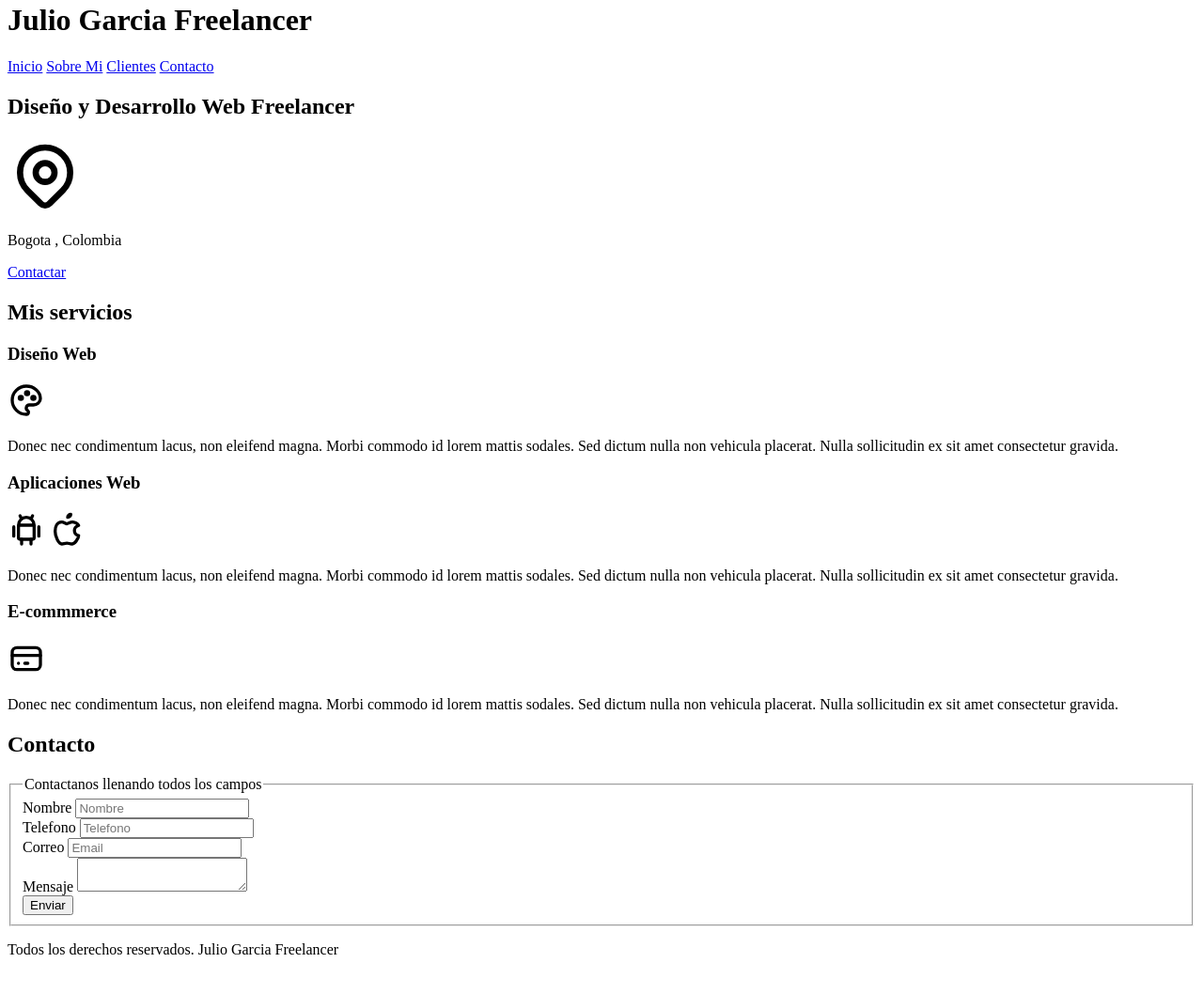
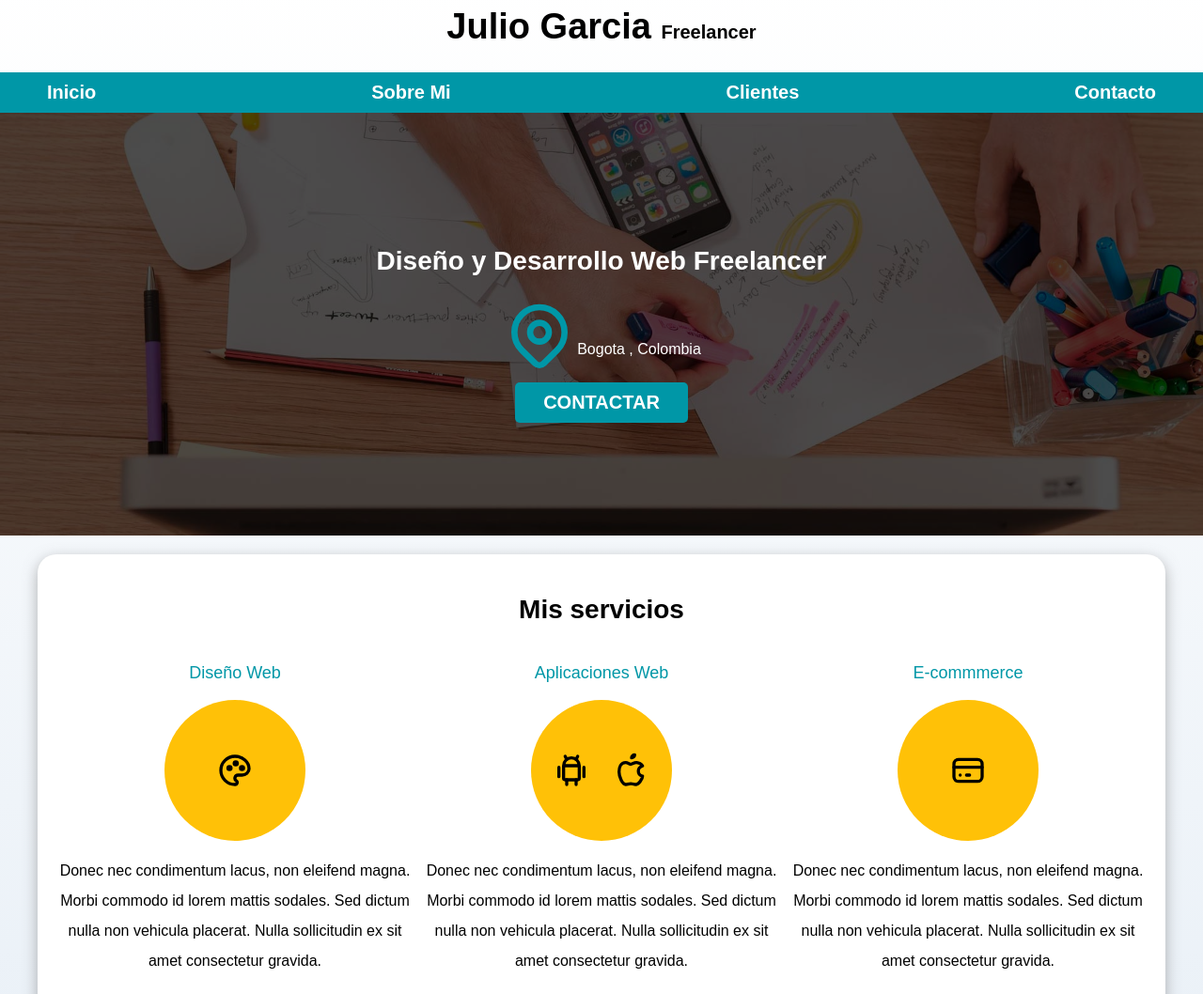
Before and after one commit to JuliofGarcia/Desarrollo-Web, a plain HTML site: page freelancer_inicio/index.html in a window 1280 px wide. Shown: the part 18-1076 px from the top of the page at 94% size. Before the commit the page ends 1054 px from the top, so only its background shows below. Drawn offline with Linux system fonts and the light colour scheme.

Commit message:
Proyecto terminado

```diff
--- /dev/null
+++ b/freelancer_inicio/css/style.css
@@ -0,0 +1,298 @@
+:root {
+    --blanco: #ffffff;
+    --oscuro: #212121;
+    --primario: #ffc107;
+    --secundario: #0097a7;
+    --gris: #757575;
+    --grisClaro: #dfe9f3;
+
+}
+
+/* Globales */
+html {
+    font-size: 62.5%;
+    box-sizing: border-box; /*Hack para Box Model */
+    scroll-snap-type: y mandatory;
+}
+
+/* Scroll Snap */
+.servicios,
+.navegacion-principal,
+.formulario{
+scroll-snap-align: center;
+scroll-snap-stop: always;
+}
+
+*,
+*:before,
+*:after {
+    box-sizing: inherit;
+}
+
+body {
+    font-size: 16px;
+    /* 1rem = 10px */
+    font-family: "Krub", sans-serif;
+    background-image: linear-gradient(to top, var(--grisClaro) 0%, var(--blanco) 100%);
+}
+
+.contenedor {
+    max-width: 120rem;
+    margin: 0 auto;
+
+
+}
+
+
+.boton {
+    background-color: var(--secundario);
+    color: var(--blanco);
+    padding: 1rem 3rem;
+    margin-top: 1rem;
+    font-size: 2rem;
+    text-decoration: none;
+    text-transform: uppercase;
+    font-weight: 700;
+    border-radius: .5rem;
+    width: 90%;
+    text-align: center;
+    border: none;
+}
+
+@media (min-width: 768px) {
+    .boton {
+        width: auto;
+    }
+}
+
+.boton:hover {
+    cursor: pointer;
+}
+
+.sombra {
+    -webkit-box-shadow: 0px 5px 15px 0px rgba(112, 112, 112, 0.54);
+    -moz-box-shadow: 0px 5px 15px 0px rgba(112, 112, 112, 0.54);
+    box-shadow: 0px 5px 15px 0px rgba(112, 112, 112, 0.54);
+    background-color: var(--blanco);
+    padding: 2rem;
+    border-radius: 2rem;
+}
+
+/* Tipografia */
+h1 {
+    font-size: 3.8rem;
+}
+
+h2 {
+    font-size: 2.8rem;
+}
+
+h3 {
+    font-size: 1.8rem;
+}
+
+h1,
+h2,
+h3 {
+    text-align: center;
+}
+
+/* Titulos */
+.titulo span {
+    font-size: 2rem;
+}
+
+/* Utilidades */
+.w-sm-100 {
+    width: 100%;
+}
+
+@media (min-width: 768px) {
+    .w-sm-100 {
+        width: auto;
+    }
+}
+
+.flex {
+    display: flex;
+}
+
+.alinear-derecha {
+    justify-content: flex-end;
+}
+
+
+/* Navegacion principal */
+
+.nav-bg {
+    background-color: var(--secundario);
+}
+
+.navegacion-principal {
+    display: flex;
+    flex-direction: column;
+
+}
+
+@media (min-width: 768px) {
+    .navegacion-principal {
+        flex-direction: row;
+        justify-content: space-between;
+
+    }
+}
+
+.navegacion-principal a {
+    display: block;
+    text-align: center;
+    color: var(--blanco);
+    text-decoration: none;
+    font-size: 2rem;
+    font-weight: 700;
+    padding: 1rem;
+}
+
+.navegacion-principal a:hover {
+    background-color: var(--primario);
+    color: var(--oscuro);
+
+}
+
+/* Hero */
+.hero {
+    background-image: url(../img/hero.jpg);
+    background-repeat: no-repeat;
+    background-size: cover;
+    height: 45rem;
+    position: relative;
+    margin-bottom: 2rem;
+}
+
+.contenido-hero {
+    position: absolute;
+    background-color: rgba(0, 0, 0, .7);
+    background-color: rgb(0 0 0 / 70%);
+    width: 100%;
+    height: 100%;
+
+    display: flex;
+    flex-direction: column;
+    align-items: center;
+    justify-content: center;
+}
+
+/* Scroll Snap */
+.contenido-hero h2,
+.contenido-hero p {
+    color: var(--blanco);
+}
+
+.contenido-hero .ubicacion {
+    display: flex;
+    align-items: flex-end;
+}
+
+
+
+
+@media (min-width: 768px) {
+    .servicios {
+        display: grid;
+        grid-template-columns: repeat(3, 1fr);
+        column-gap: 1rem;
+    }
+}
+
+.servicio {
+    display: flex;
+    flex-direction: column;
+    align-items: center;
+}
+
+.servicio h3 {
+    color: var(--secundario);
+    font-weight: 400;
+}
+
+.servicio p {
+    line-height: 2;
+    text-align: center;
+}
+
+.servicio .iconos {
+    height: 15rem;
+    width: 15rem;
+    background-color: var(--primario);
+    border-radius: 50%;
+
+    display: flex;
+    justify-content: space-evenly;
+    align-items: center;
+}
+
+/* Formulario */
+
+.formulario {
+    background-color: var(--gris);
+    width: min(60rem, 100%); /*Utilizar el valor mas pequeño*/
+    margin: 0 auto;
+    padding: 2rem;
+    border-radius: 1rem;
+}
+
+.formulario fieldset {
+    border: none;
+
+}
+
+.formulario legend {
+    text-align: center;
+    font-size: 1.8rem;
+    text-transform: uppercase;
+    font-weight: 700;
+    margin-bottom: 2rem;
+    color: var(--primario);
+}
+
+@media (min-width: 768px) {
+    .contenedor-campos {
+        display: grid;
+        grid-template-columns: repeat(2, 1fr);
+        grid-template-rows: auto auto 20rem;
+        column-gap: 1rem;
+    }
+
+    .campo:nth-child(3),
+    .campo:nth-child(4) {
+        grid-column: 1 / 3;
+    }
+}
+
+.campo {
+    margin-bottom: 1rem;
+}
+
+.campo label {
+    color: var(--blanco);
+    font-weight: 700;
+    margin-bottom: .5rem;
+    display: block;
+}
+
+.campo textarea {
+    height: 18rem;
+}
+
+.input-text {
+    width: 100%;
+    border: none;
+    padding: 1.5rem;
+    border-radius: .5rem;
+}
+
+/* Footer */
+
+.footer{
+    text-align: center;
+
+}
--- a/freelancer_inicio/index.html
+++ b/freelancer_inicio/index.html
@@ -5,48 +5,65 @@
     <meta charset="UTF-8">
     <meta http-equiv="X-UA-Compatible" content="ie=edge">
     <meta name="viewport" content="width=device-width, initial-scale=1.0">
+    <link rel="preload" href="css/normalize.css" as="style">
+    <link rel="stylesheet" href="css/normalize.css">
+    <link rel="preconnect" href="https://fonts.googleapis.com">
+    <link rel="preconnect" href="https://fonts.gstatic.com" crossorigin>
+    <link
+        ref="https://fonts.googleapis.com/css2?family=Krub:wght@400;700&family=Ubuntu+Condensed&family=Ubuntu:wght@400;700&display=swap"
+        rel="stylesheet">
+    <link rel="preload" href="css/style.css" as="style">
+    <link rel="stylesheet" href="css/style.css">
+
     <title>Diseñor Freelancer</title>
 </head>
 
 <body>
 
     <header>
-        <h1>Julio Garcia Freelancer</h1>
+        <h1 class="titulo">Julio Garcia <span>Freelancer</span></h1>
     </header>
 
-    <nav>
+    <div class="nav-bg">
+        <nav class="navegacion-principal contenedor">
             <a href="#">Inicio</a>
             <a href="#">Sobre Mi</a>
             <a href="#">Clientes</a>
             <a href="#">Contacto</a>
 
         </nav>
+    </div>
 
-    <section>
-        <h2>Diseño y Desarrollo Web Freelancer</h2>
+    <section class="hero">
+        <div class="contenido-hero">
+            <h2 class="titulo">Diseño y Desarrollo Web Freelancer</h2>
 
-        <p><svg xmlns="http://www.w3.org/2000/svg" width="80" height="80" viewBox="0 0 24 24" fill="none"
-                stroke="currentColor" stroke-width="2" stroke-linecap="round" stroke-linejoin="round"
+            <div class="ubicacion">
+                <svg xmlns="http://www.w3.org/2000/svg" width="80" height="80" viewBox="0 0 24 24" fill="none"
+                    stroke="#0097a7" stroke-width="2" stroke-linecap="round" stroke-linejoin="round"
                     class="icon icon-tabler icons-tabler-outline icon-tabler-map-pin">
                     <path stroke="none" d="M0 0h24v24H0z" fill="none" />
                     <path d="M9 11a3 3 0 1 0 6 0a3 3 0 0 0 -6 0" />
                     <path d="M17.657 16.657l-4.243 4.243a2 2 0 0 1 -2.827 0l-4.244 -4.243a8 8 0 1 1 11.314 0z" />
-            </svg></p>
+                </svg>
 
                 <p>Bogota , Colombia</p>
-
-        <a href="#">Contactar</a>
+            </div>
+            <a class="boton" href="#">Contactar</a>
+        </div> <!-- .contenido-hero-->
 
     </section>
 
 
-    <main>
+    <main class="contenedor sombra">
 
 
         <h2>Mis servicios </h2>
-        <section>
+        <div class="servicios">
+            <section class="servicio">
                 <h3>Diseño Web</h3>
-            <p>
+
+                <div class="iconos">
                     <svg xmlns="http://www.w3.org/2000/svg" width="40" height="40" viewBox="0 0 24 24" fill="none"
                         stroke="currentColor" stroke-width="2" stroke-linecap="round" stroke-linejoin="round"
                         class="icon icon-tabler icons-tabler-outline icon-tabler-palette">
@@ -57,14 +74,20 @@
                         <path d="M12.5 7.5m-1 0a1 1 0 1 0 2 0a1 1 0 1 0 -2 0" />
                         <path d="M16.5 10.5m-1 0a1 1 0 1 0 2 0a1 1 0 1 0 -2 0" />
                     </svg>
-            </p>
-            <p>Donec nec condimentum lacus, non eleifend magna. Morbi commodo id lorem mattis sodales. Sed dictum nulla
+                </div>
+
+                <p>Donec nec condimentum lacus, non eleifend magna. Morbi commodo id lorem mattis sodales. Sed dictum
+                    nulla
                     non
                     vehicula placerat. Nulla sollicitudin ex sit amet consectetur gravida.</p>
 
             </section>
-        <section>
+            <section class="servicio">
                 <h3>Aplicaciones Web</h3>
+
+                <div class="iconos">
+
+
                     <svg xmlns="http://www.w3.org/2000/svg" width="40" height="40" viewBox="0 0 24 24" fill="none"
                         stroke="currentColor" stroke-width="2" stroke-linecap="round" stroke-linejoin="round"
                         class="icon icon-tabler icons-tabler-outline icon-tabler-brand-android">
@@ -86,13 +109,19 @@
                             d="M8.286 7.008c-3.216 0 -4.286 3.23 -4.286 5.92c0 3.229 2.143 8.072 4.286 8.072c1.165 -.05 1.799 -.538 3.214 -.538c1.406 0 1.607 .538 3.214 .538s4.286 -3.229 4.286 -5.381c-.03 -.011 -2.649 -.434 -2.679 -3.23c-.02 -2.335 2.589 -3.179 2.679 -3.228c-1.096 -1.606 -3.162 -2.113 -3.75 -2.153c-1.535 -.12 -3.032 1.077 -3.75 1.077c-.729 0 -2.036 -1.077 -3.214 -1.077z" />
                         <path d="M12 4a2 2 0 0 0 2 -2a2 2 0 0 0 -2 2" />
                     </svg>
-            <p>Donec nec condimentum lacus, non eleifend magna. Morbi commodo id lorem mattis sodales. Sed dictum nulla
+                </div>
+                <p>Donec nec condimentum lacus, non eleifend magna. Morbi commodo id lorem mattis sodales. Sed
+                    dictum
+                    nulla
                     non
                     vehicula placerat. Nulla sollicitudin ex sit amet consectetur gravida.</p>
 
+
             </section>
-        <section>
+            <section class="servicio">
                 <h3>E-commmerce</h3>
+
+                <div class="iconos">
                     <svg xmlns="http://www.w3.org/2000/svg" width="40" height="40" viewBox="0 0 24 24" fill="none"
                         stroke="currentColor" stroke-width="2" stroke-linecap="round" stroke-linejoin="round"
                         class="icon icon-tabler icons-tabler-outline icon-tabler-credit-card">
@@ -102,48 +131,55 @@
                         <path d="M7 15l.01 0" />
                         <path d="M11 15l2 0" />
                     </svg>
-            <p>Donec nec condimentum lacus, non eleifend magna. Morbi commodo id lorem mattis sodales. Sed dictum nulla
+
+                </div>
+                <p>Donec nec condimentum lacus, non eleifend magna. Morbi commodo id lorem mattis sodales. Sed dictum
+                    nulla
                     non
                     vehicula placerat. Nulla sollicitudin ex sit amet consectetur gravida.</p>
 
             </section>
-    </main>
+        </div><!-- .servicios -->
+
         <section>
             <h2>Contacto</h2>
 
-        <form action="">
+            <form action="" class="formulario">
                 <fieldset>
                     <legend>Contactanos llenando todos los campos</legend>
-                <div>
+
+                    <div class="contenedor-campos">
+                        <div class="campo">
                             <label for="">Nombre</label>
-                    <input type="text" placeholder="Nombre">
+                            <input class="input-text" type="text" placeholder="Nombre">
                         </div>
-                <div>
+                        <div class="campo">
                             <label for="">Telefono</label>
-                    <input type="tel" placeholder="Telefono">
+                            <input class="input-text" type="tel" placeholder="Telefono">
 
                         </div>
 
-                <div>
+                        <div class="campo">
                             <label for="">Correo</label>
-                    <input type="email" placeholder="Email">
+                            <input class="input-text" type="email" placeholder="Email">
                         </div>
 
-                <div>
+                        <div class="campo">
                             <label for="">Mensaje</label>
-                    <textarea></textarea>
+                            <textarea class="input-text"></textarea>
 
                         </div>
-                <div>
+                    </div><!-- .contenedor-campos -->
+                    <div class="alinear-derecha flex">
 
-                    <input type="submit" value="Enviar">
+                        <input class="boton w-sm-100" type="submit" value="Enviar">
                     </div>
 
                 </fieldset>
             </form>
         </section>
-
-    <footer>
+    </main>
+    <footer class="footer">
         <p>Todos los derechos reservados. Julio Garcia Freelancer</p>
     </footer>
 </body>
```
Also changed, not shown: freelancer_inicio/css/normalize.css (added). Lines whose indentation alone changed are shown as unchanged.
